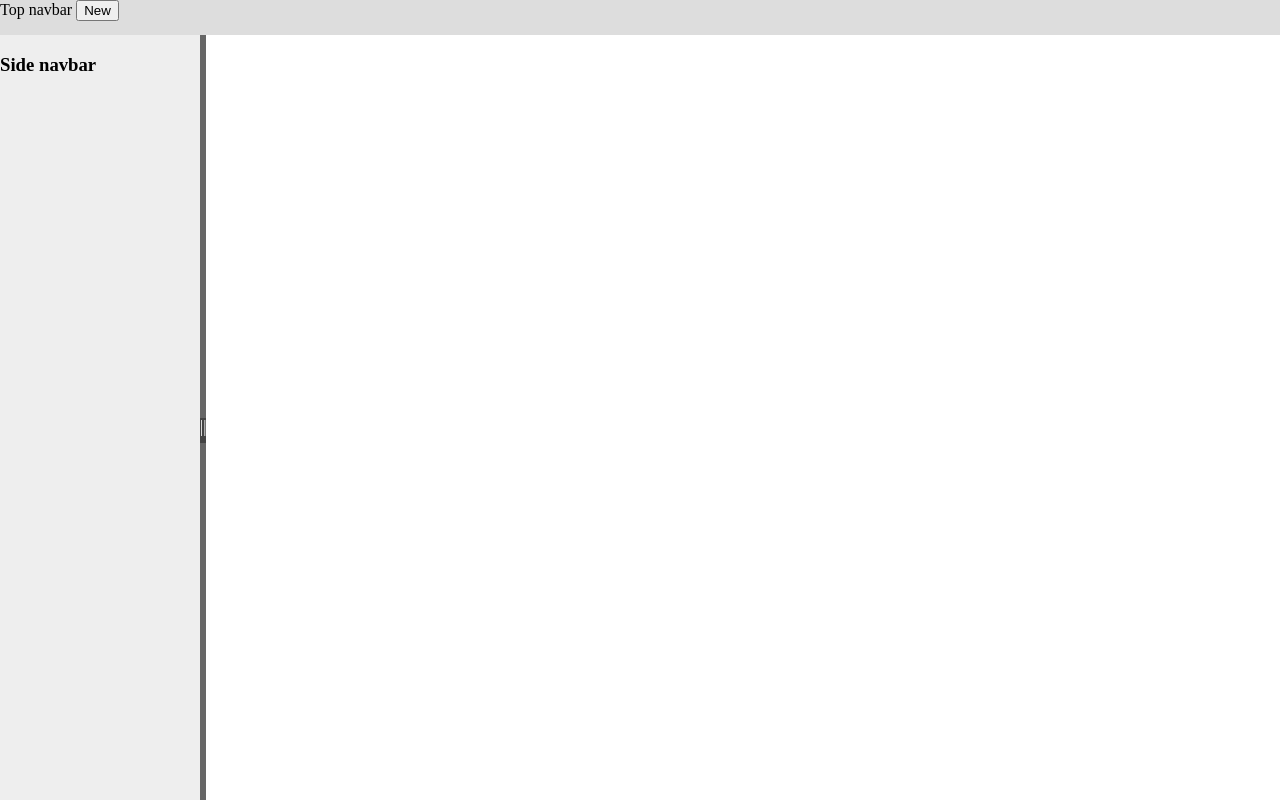
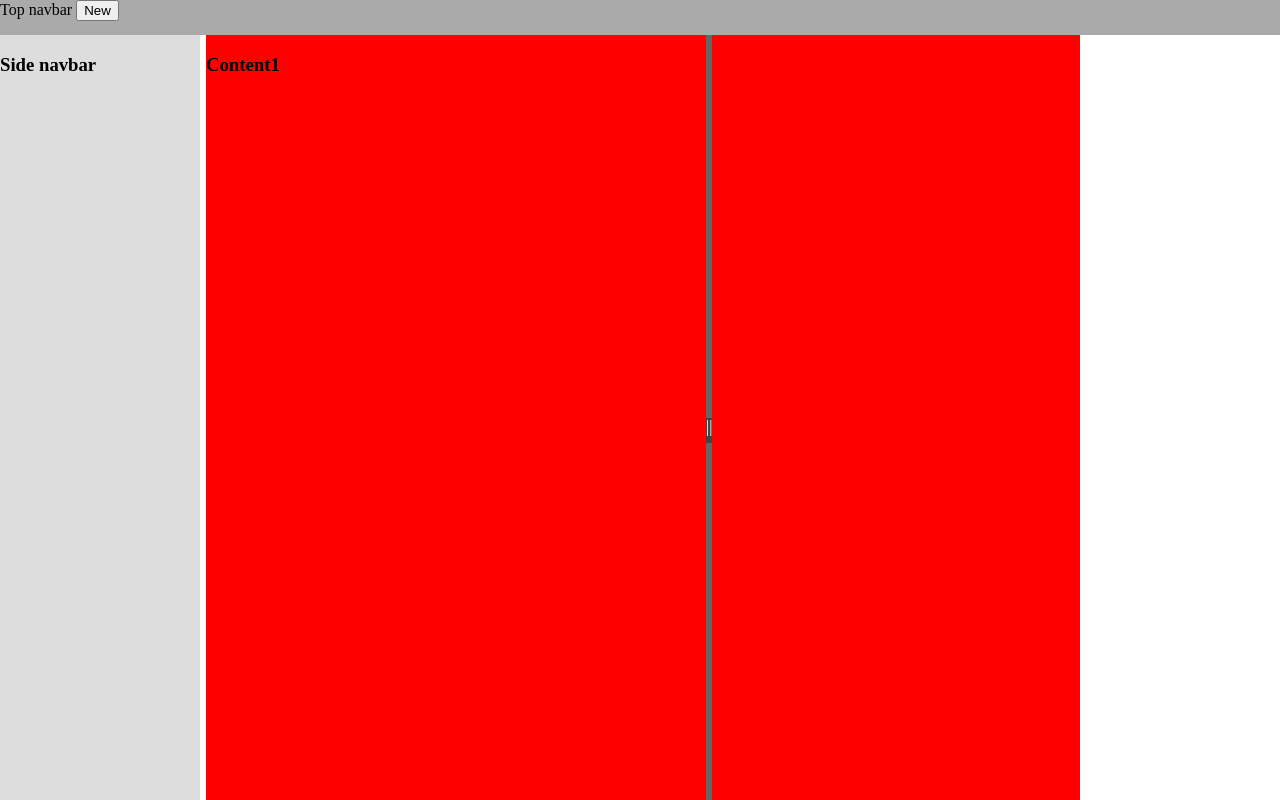
Before and after one commit to marcellorego/lab-angularjs, a plain HTML site: page resizer/index.html in a window 1280 px wide. Drawn offline with nearby package versions, Linux system fonts and the light colour scheme.

Commit message:
css changes

```diff
--- a/resizer/index.html
+++ b/resizer/index.html
@@ -18,13 +18,12 @@
     </div>
 
     <div id="workspace">
+
       <div id="sidebar">
         <h3>Side navbar</h3>
       </div>
 
       <div id="content">
-
-      </div>
 
       <div id="sidebar-resizer"
         class="resizer"
@@ -35,6 +34,23 @@
         resizer-min="0">
         <span>||</span>
       </div>
+
+       <div id="content1">
+          <h3>Content1</h3>
+        </div>
+
+        <div id="sidebar-resizer1"
+          class="resizer"
+          resizer="vertical"
+          resizer-left="#content"
+          resizer-right="#content2"
+          resizer-max="0"
+          resizer-min="0">
+          <span>||</span>
+        </div>
+
+      </div>
+
     </div>
 
   </body>
--- a/resizer/style.css
+++ b/resizer/style.css
@@ -6,7 +6,7 @@
     position: absolute;
     right: 0;
     top: 0;
-    background-color: #DDD;
+    background-color: #AAA;
 }
 
 
@@ -19,7 +19,7 @@
 }
 
 #sidebar {
-	background-color: #EEE;
+	background-color: #DDD;
     position: absolute;
     top: 0px;
     bottom: 0;
@@ -27,19 +27,43 @@
     width: 200px;
     overflow: auto;
 }
+
 #content {
+    background-color: #FFF;
     position: absolute;
     top: 0px;
     bottom: 0;
     left: 206px; /* 200 + 6*/
     right: 0px;
     overflow: auto;
-    color: #FFF;
+}
 
+#content1 {
+    background-color: #FF0000;
+    position: absolute;
+    top: 0px;
+    bottom: 0;
+    left: 0px; /* 200 + 6*/
+    right: 200px;
+    overflow: auto;
+}
+
+#content2 {
+    background-color: #FFFF00;
+    position: absolute;
+    top: 0px;
+    bottom: 0;
+    left: 200px; /* 200 + 6*/
+    right: 0px;
+    overflow: auto;
 }
 
 #sidebar-resizer {
 	left: 200px;
+}
+
+#sidebar-resizer1 {
+	left: 500px;
 }
 
 /** RESIZER **/
```
